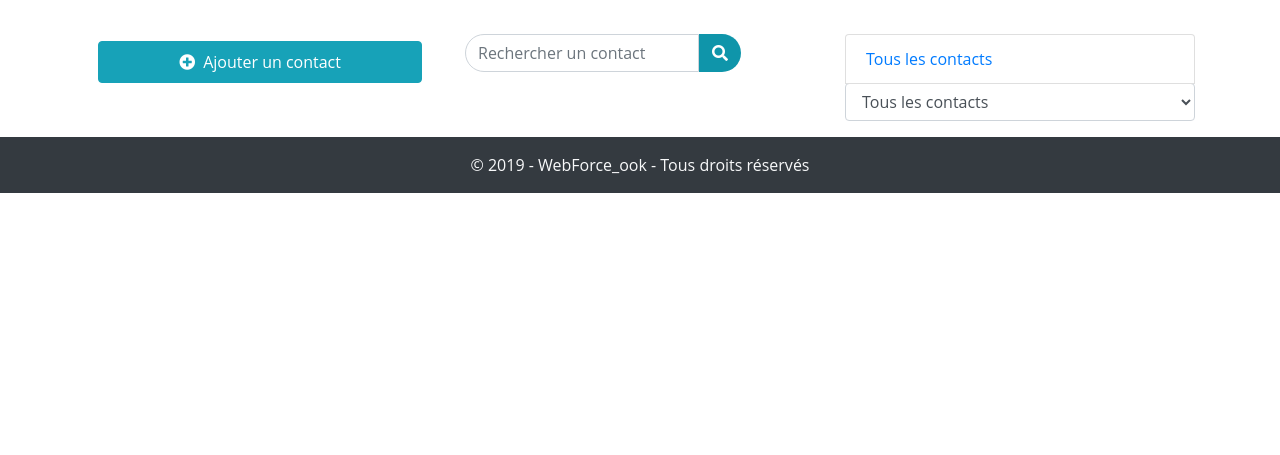
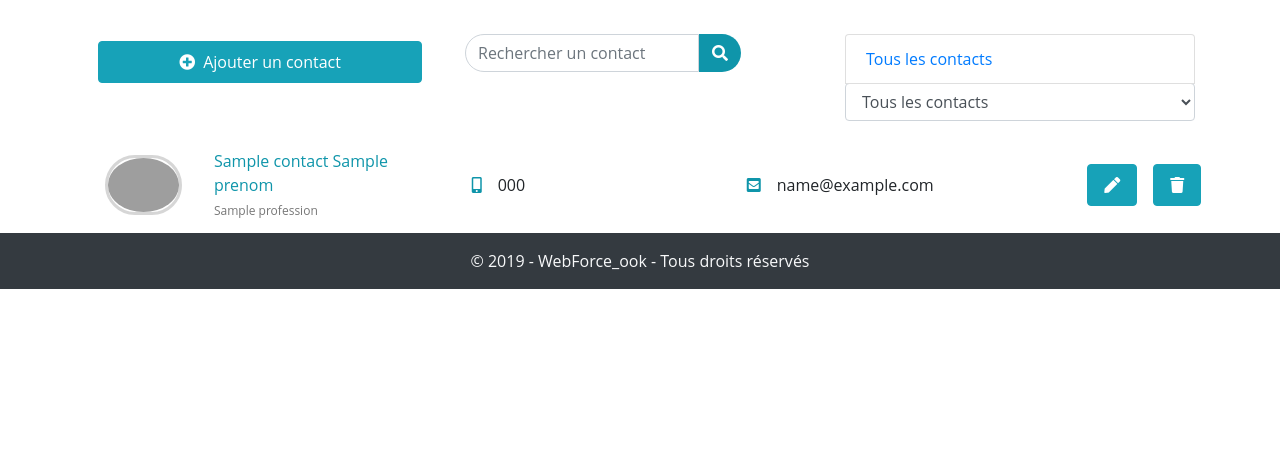
Before and after one commit to mastervr99/webforce-ook, a Symfony app: template templates/user/index.html.twig in a window 1280 px wide. Shown: the part 56-511 px from the top of the page. Run offline with Twig, Linux system fonts and the light colour scheme; the template is opened without the code that fills it: most values are stand-ins (such as "Sample title", 1, 10 or a date in 2020); some libraries are stand-ins or nearby versions; grey boxes are pictures that could not be loaded.

Commit message:
affichage liste contact (avant finalisation)

```diff
--- a/templates/user/index.html.twig
+++ b/templates/user/index.html.twig
@@ -25,8 +25,14 @@
             <div class="col-sm-12 col-md-4">
                 <a class="list-group-item ' . $activeall . '" href="?categ=*">Tous les contacts</a>
                 <div class ="form-group ">
-                <select class="form-control"  id="exampleFormControlSelect 1">
+                     <select class="form-control"  id="exampleFormControlSelect 1"> : retiré de la page
                         <option value="'  . $activeall . ' href = "?categ =*">Tous les contacts</option>
+                     </select>
+                </div>
+            </div>
+        </div>
+    </div>
+
     <div class="container">
         <ul class="list-group list-group-flush">
             {% for contact in contacts %}
@@ -35,9 +41,13 @@
                         <div class="row">
                             <div class="col-sm-7 col-md-4  d-flex align-items-center">
                                 <div class="d-flex align-items-center">
-                                                    <div class="image"><a href="fiche_contact.php?id_contact=' . $prd['id_contact'] . '"><img src="{{ asset('') }}" alt="' . $prd['nom'] . '" class="img-fluid rounded-circle"></a></div>
+                                    <div class="image">
+                                        <a href="fiche_contact.php?id_contact=' . $prd['id_contact'] . '">
+                                            <img src="{{ asset('') }}" alt="{{ contact.nom }}" class="img-fluid rounded-circle">
+                                        </a>
+                                    </div>
                                     <div class="text">
-                                                        <a href="{{ path('app_contact_index', {'id': contact.id }) }}"> {{ contact.nom }} ' .  $prd['prenom'] . ' </a>
+                                        <a href="{{ path('app_contact_index', {'id': contact.id }) }}"> {{ contact.nom }}  {{ contact.prenom }} </a>
                                         <br>
                                         <small>{{ contact.profession }}</small>
                                     </div>
@@ -64,9 +74,5 @@
             {% endfor %}
         </ul>
     </div>
-                </select>
-            </div>
-        </div>
-    </div>
-</div>
+
 {% endblock %}
```
Lines whose indentation alone changed are shown as unchanged.
